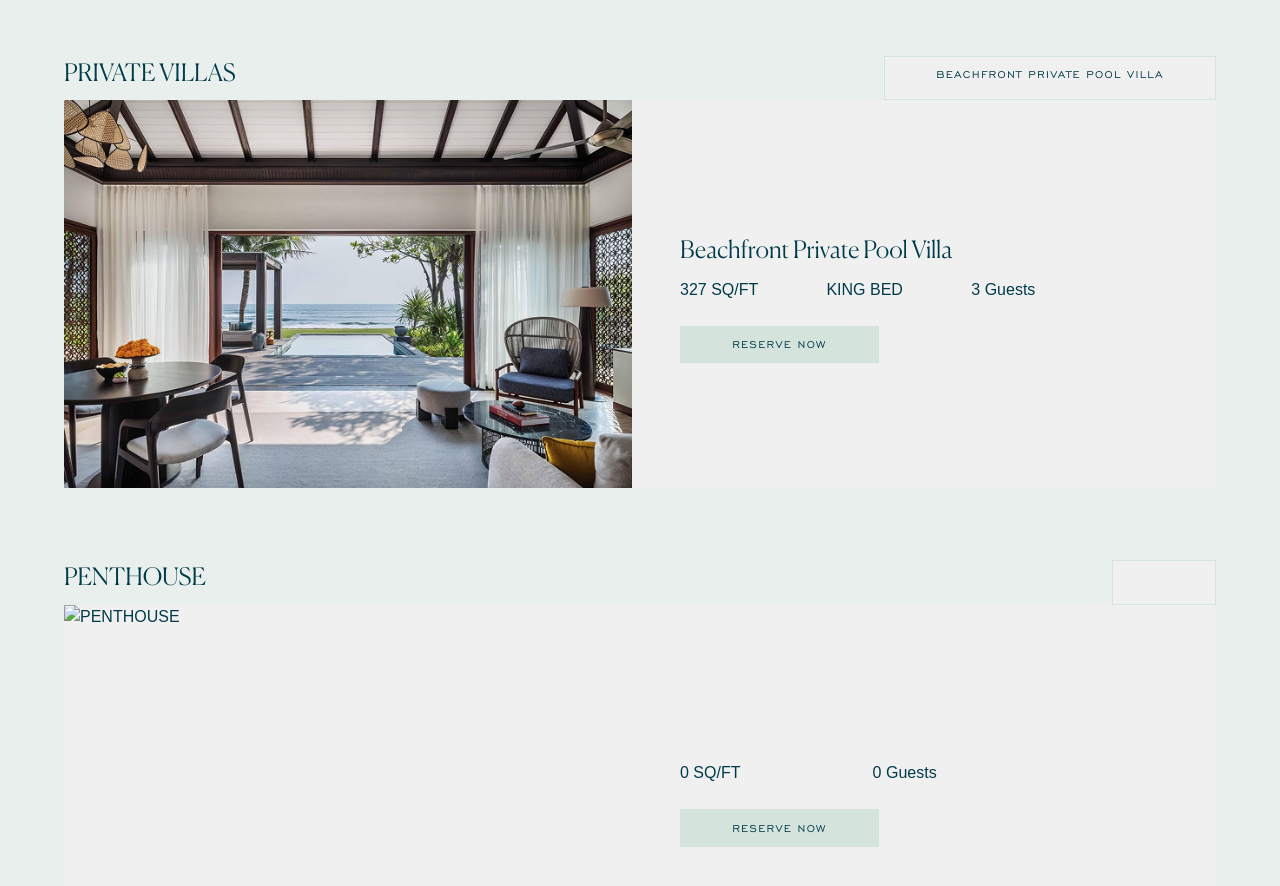
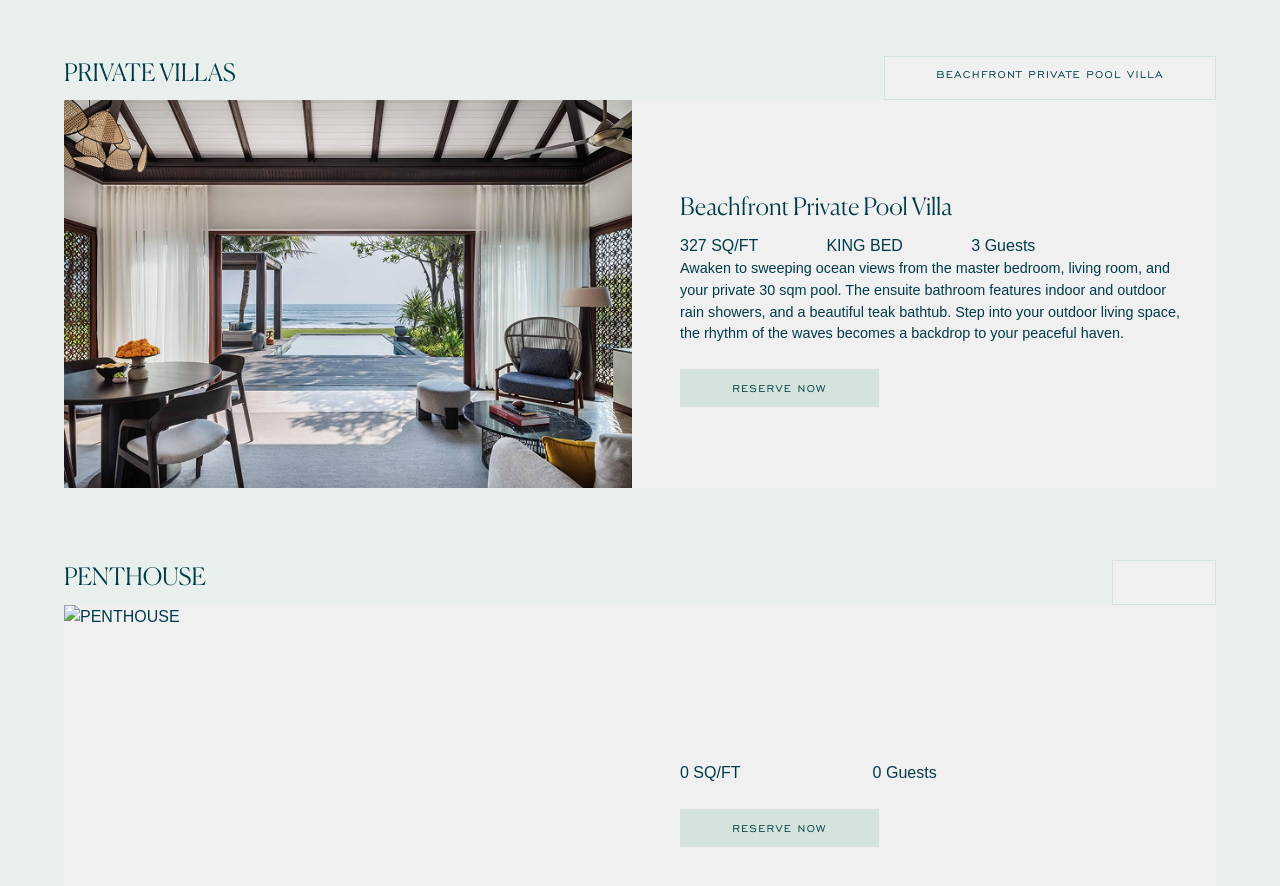
Before and after one commit to TheInstituteOfCode/rbc, a Jekyll site: the page built from SUITES-and-VILLAS.html, in a window 1280 px wide and 900 px high, scrolled down 3339 px. Shown: the top 886 px of the window. Built offline with Jekyll 4.4.1, drawn with Linux system fonts in a browser that asks for light colours; nearby versions of some CDN libraries; some web fonts are replaced.

Commit message:
Updated 1 file via CloudCannon.

```diff
--- a/SUITES-and-VILLAS.html
+++ b/SUITES-and-VILLAS.html
@@ -226,7 +226,13 @@ blocks:
                         bed-size: KING BED
                         sleeps: 3
                         extra-feature: []
-                        content: ''
+                        content: >-
+                            Awaken to sweeping ocean views from the master
+                            bedroom, living room, and your private 30 sqm pool.
+                            The ensuite bathroom features indoor and outdoor
+                            rain showers, and a beautiful teak bathtub. Step
+                            into your outdoor living space, the rhythm of the
+                            waves becomes a backdrop to your peaceful haven.
             -
                 heading: PENTHOUSE
                 img: ''
```
